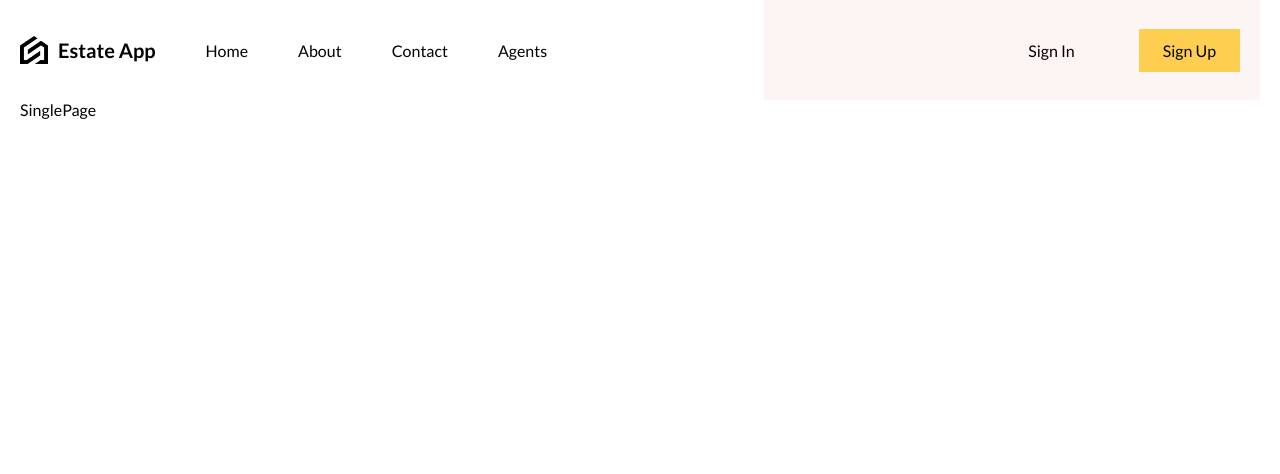
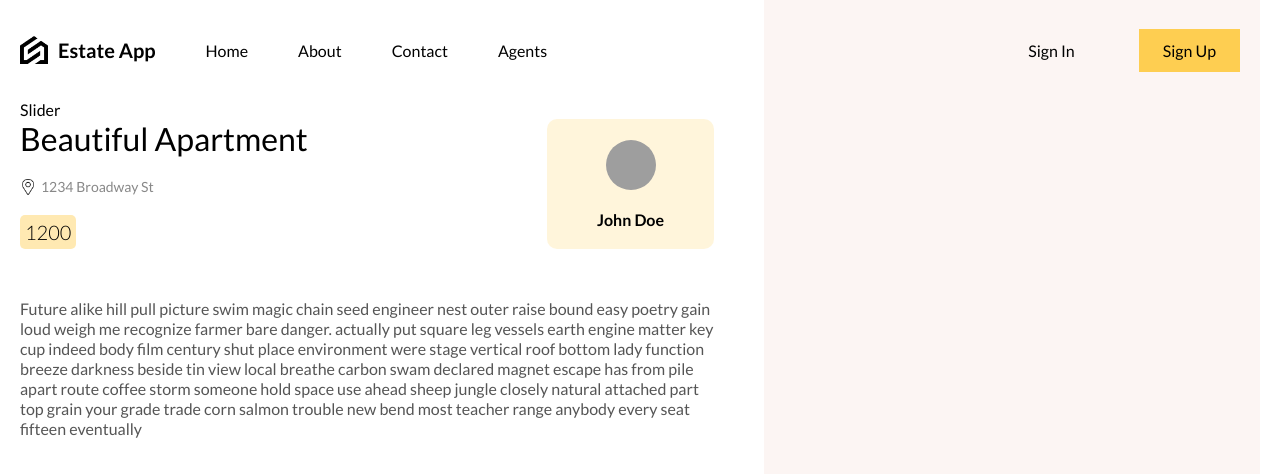
Before and after one commit to sergey87chuvasov/-Estate-Booking-System-, a React (Vite) app: page /1 in a window 1280 px wide. Shown: the top 474 px of the page. Built offline with nearby package versions, Linux system fonts and the light colour scheme; grey boxes are pictures that could not be loaded.

Commit message:
added single page - 1 part

```diff
--- a/src/components/map/Map.jsx
+++ b/src/components/map/Map.jsx
@@ -1,24 +1,23 @@
+import { MapContainer, TileLayer } from 'react-leaflet';
 import './map.scss';
 import 'leaflet/dist/leaflet.css';
 import Pin from '../pin/Pin';
-import { MapContainer, TileLayer } from 'react-leaflet';
 
 function Map({ items }) {
   return (
     <MapContainer
-      className='map'
       center={[52.4797, -1.90269]}
       zoom={7}
       scrollWheelZoom={false}
+      className='map'
     >
       <TileLayer
         attribution='&copy; <a href="https://www.openstreetmap.org/copyright">OpenStreetMap</a> contributors'
         url='https://{s}.tile.openstreetmap.org/{z}/{x}/{y}.png'
       />
-
-      {items.map((item) => {
-        <Pin item={item} key={item.id} />;
-      })}
+      {items.map((item) => (
+        <Pin item={item} key={item.id} />
+      ))}
     </MapContainer>
   );
 }
--- a/src/components/pin/Pin.jsx
+++ b/src/components/pin/Pin.jsx
@@ -1,6 +1,6 @@
 import { Marker, Popup } from 'react-leaflet';
+import './pin.scss';
 import { Link } from 'react-router-dom';
-import './pin.scss';
 
 function Pin({ item }) {
   return (
--- /dev/null
+++ b/src/components/slider/Slider.jsx
@@ -0,0 +1,7 @@
+import './slider.scss';
+
+function Slider() {
+  return <div className='slider'>Slider</div>;
+}
+
+export default Slider;
--- a/src/routes/singlePage/singlePage.jsx
+++ b/src/routes/singlePage/singlePage.jsx
@@ -1,7 +1,37 @@
+import Slider from '../../components/slider/Slider';
 import './singlePage.scss';
+import { singlePostData, userData } from '../../lib/dummydata';
 
 function SinglePage() {
-  return <div className='singlePage'>SinglePage</div>;
+  return (
+    <div className='singlePage'>
+      <div className='details'>
+        <div className='wrapper'>
+          <Slider images={singlePostData.images} />
+          <div className='info'>
+            <div className='top'>
+              <div className='post'>
+                <h1>{singlePostData.title}</h1>
+                <div className='adress'>
+                  <img src='/pin.png' alt='pin' />
+                  <span>{singlePostData.address}</span>
+                </div>
+                <div className='price'>{singlePostData.price}</div>
+              </div>
+              <div className='user'>
+                <img src={userData.img} alt='user' />
+                <span>{userData.name}</span>
+              </div>
+            </div>
+            <div className='bottom'>{singlePostData.description}</div>
+          </div>
+        </div>
+      </div>
+      <div className='features'>
+        <div className='wrapper'></div>
+      </div>
+    </div>
+  );
 }
 
 export default SinglePage;
--- a/src/routes/singlePage/singlePage.scss
+++ b/src/routes/singlePage/singlePage.scss
@@ -0,0 +1,78 @@
+.singlePage {
+  display: flex;
+  height: 100%;
+
+  .details {
+    flex: 3;
+
+    .wrapper {
+      padding-right: 50px;
+
+      .info {
+        .top {
+          display: flex;
+          justify-content: space-between;
+          .post {
+            display: flex;
+            flex-direction: column;
+            gap: 20px;
+            h1 {
+              font-weight: 400;
+            }
+            .adress {
+              display: flex;
+              gap: 5px;
+              align-items: center;
+              color: #888;
+              font-size: 14px;
+
+              img {
+                height: 16px;
+                width: 16px;
+              }
+            }
+            .price {
+              padding: 5px;
+              background-color: rgba(254, 205, 81, 0.438);
+              border-radius: 5px;
+              width: max-content;
+              font-size: 20px;
+              font-weight: 300;
+            }
+          }
+          .user {
+            display: flex;
+            flex-direction: column;
+            align-items: center;
+            justify-content: center;
+            gap: 20px;
+            padding: 0 50px;
+            border-radius: 10px;
+            background-color: rgba(254, 205, 81, 0.209);
+            font-weight: 600;
+            img {
+              width: 50px;
+              height: 50px;
+              border-radius: 50%;
+              object-fit: cover;
+            }
+          }
+        }
+        .bottom {
+          margin-top: 50px;
+          color: #555;
+          line-height: 20px;
+        }
+      }
+    }
+  }
+
+  .features {
+    flex: 2;
+    background-color: #fcf5f3;
+
+    .wrapper {
+      padding: 0 20px;
+    }
+  }
+}
```
Also changed, not shown: src/components/slider/slider.scss (added).
